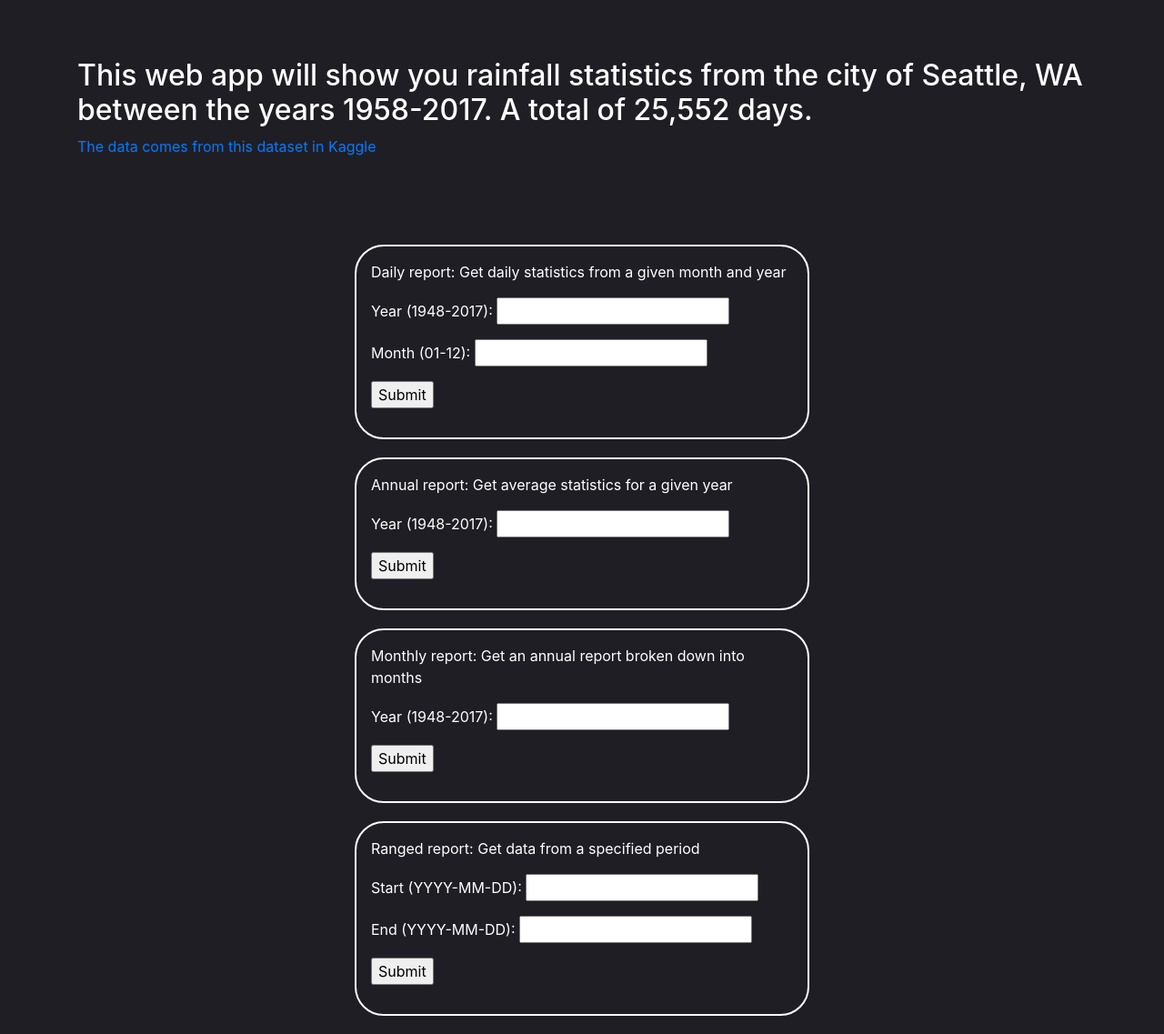
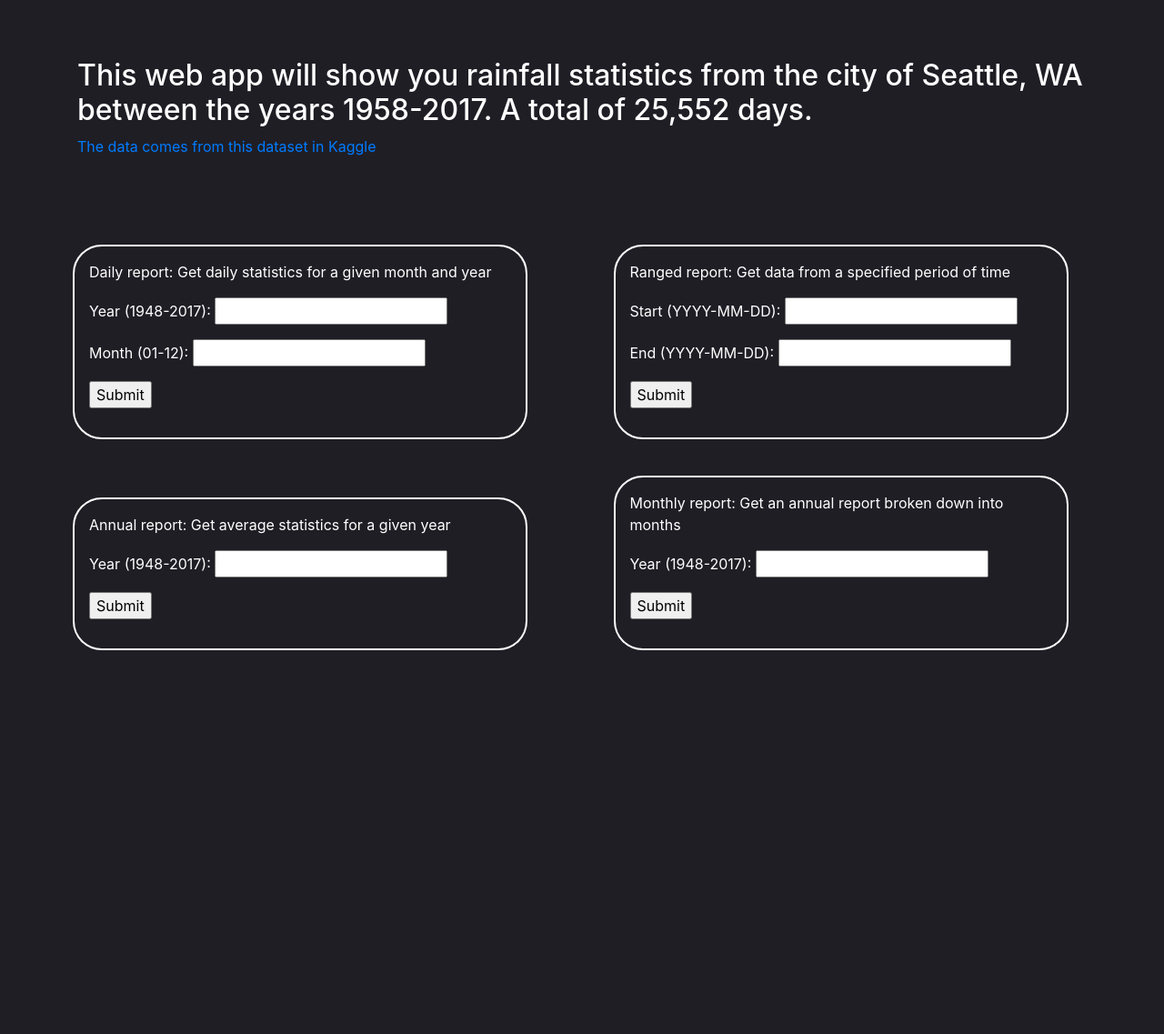
Before and after one commit to Cristian54/CSE111-Project, a Flask app: page / in a window 1280 px wide. Shown: the part 56-1193 px from the top of the page at 91% size. After the commit the page ends 771 px from the top, so only its background shows below. Run offline with Flask 2, Linux system fonts and the light colour scheme; data comes from the database, SQL or seed files in the repository.

Commit message:
Added some styling

```diff
--- a/templates/home.html
+++ b/templates/home.html
@@ -23,10 +23,18 @@
       </div>
     </div>
 
+    <div class="button-container">
       <form action="dailyReport" method = "POST">
-      <p>Daily report: Get daily statistics from a given month and year</p>
+        <p>Daily report: Get daily statistics for a given month and year</p>
         <p>Year (1948-2017): <input type = "text" name = "Year" /></p>
         <p>Month (01-12): <input type = "text" name = "Month" /></p>
+        <p><input type = "submit" value = "Submit" /></p>
+      </form>
+
+      <form action="RangedReport" method = "POST">
+        <p>Ranged report: Get data from a specified period of time</p>
+        <p>Start (YYYY-MM-DD): <input type = "text" name = "start" /></p>
+        <p>End (YYYY-MM-DD): <input type = "text" name = "end" /></p>
         <p><input type = "submit" value = "Submit" /></p>
       </form>
 
@@ -41,14 +49,7 @@
         <p>Year (1948-2017): <input type = "text" name = "Year" /></p>
         <p><input type = "submit" value = "Submit" /></p>
       </form>
-
-    <form action="RangedReport" method = "POST">
-      <p>Ranged report: Get data from a specified period</p>
-      <p>Start (YYYY-MM-DD): <input type = "text" name = "start" /></p>
-      <p>End (YYYY-MM-DD): <input type = "text" name = "end" /></p>
-      <p><input type = "submit" value = "Submit" /></p>
-    </form>
-
+    </div>
 
 
     <!-- Optional JavaScript; choose one of the two! -->
@@ -77,12 +78,18 @@
         /* Center the form on the page */
         margin: 0 auto;
         width: 500px;
-        margin-bottom: 20px;
+        margin-bottom: 40px;
+        margin-left: 80px;
+        margin-right: 10px;
         /* Form outline */
         padding: 1em;
         border: 2px solid rgb(255, 254, 254);
         border-radius: 2em;
       }
+      .button-container form,
+      .button-container form div {
+        display: inline-block;
+      }
   </style>
 
 </html>
```
Also changed, not shown: templates/DailyReport.html (+16 -0 lines), templates/MonthlyReport.html (+16 -0 lines). Lines whose indentation alone changed are shown as unchanged.
